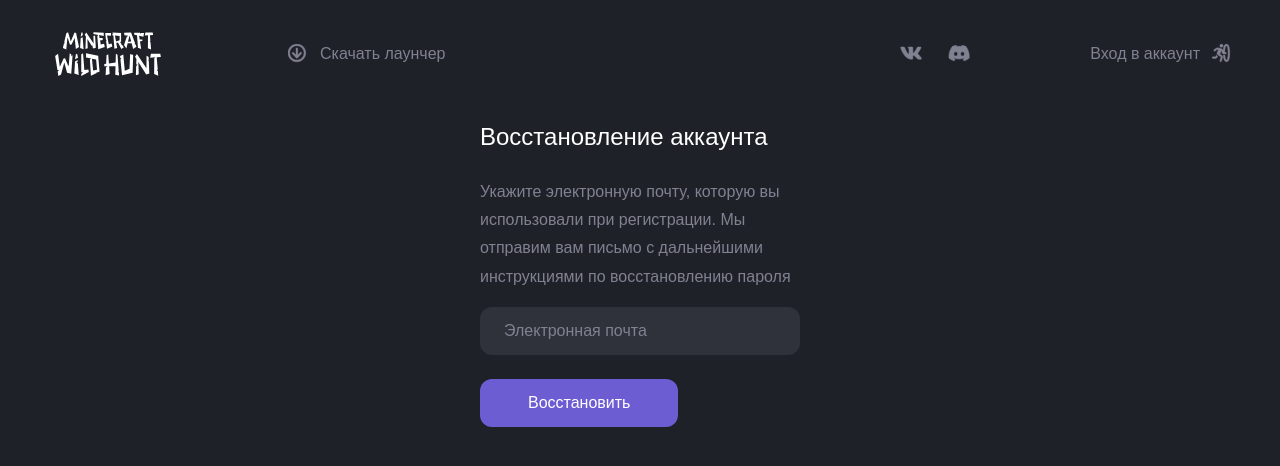
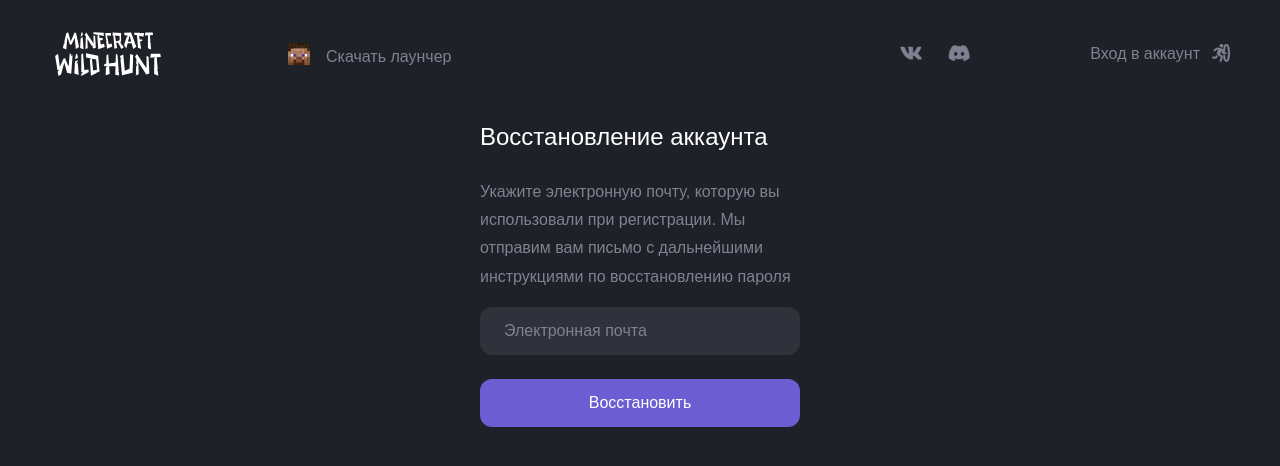
Before and after one commit to NikitaSheremeta/wildhunt-client-personal-cabinet, a Vue app: page /reset-password in a window 1280 px wide. Shown: the top 466 px of the page. Built offline with nearby package versions, Linux system fonts and the light colour scheme; a web font is replaced by a local one.

Commit message:
Refactoring

```diff
--- a/src/components/BaseHeader.vue
+++ b/src/components/BaseHeader.vue
@@ -6,12 +6,13 @@
           <img class="logo" src="../assets/img/logo.svg" alt="Wild Hunt" />
 
           <div class="download-launcher">
-            <BaseButton
-              tag-name="a"
-              target="_blank"
-              color="secondary"
-              icon-left="download"
-            >
+            <img
+              class="steve-head"
+              src="../assets/img/steve-head.svg"
+              alt="Wild Hunt"
+            />
+
+            <BaseButton tag-name="a" target="_blank" color="secondary">
               Скачать лаунчер
             </BaseButton>
           </div>
@@ -98,6 +99,15 @@ export default {
 .download-launcher {
   display: flex;
   align-items: center;
+
+  .steve-head {
+    margin-right: 16px;
+    width: 22px;
+  }
+
+  .base-link {
+    margin-top: 6px;
+  }
 }
 
 .social-networks {
--- a/src/views/ResetPassword.vue
+++ b/src/views/ResetPassword.vue
@@ -33,6 +33,7 @@
             <BaseButton
               :loading="is.loadingButton"
               :disabled="is.disableAllFields"
+              full-width
             >
               Восстановить
             </BaseButton>
--- a/src/views/Signup.vue
+++ b/src/views/Signup.vue
@@ -301,7 +301,6 @@ export default {
 }
 
 .form {
-  margin-bottom: 48px;
   width: 320px;
 
   &-title {
```
Also changed, not shown: src/assets/img/steve-head.svg (added), 1 other file (tests, documents, lock files or other folders).
